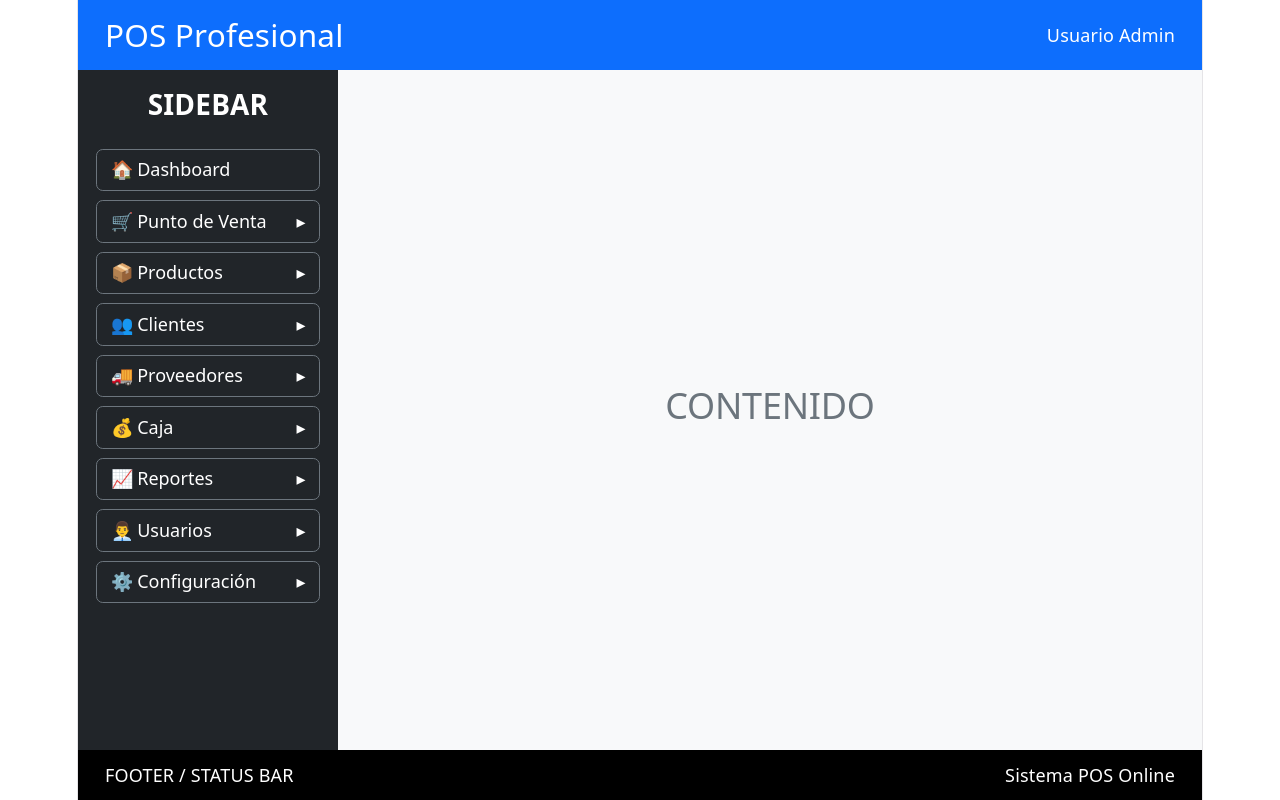
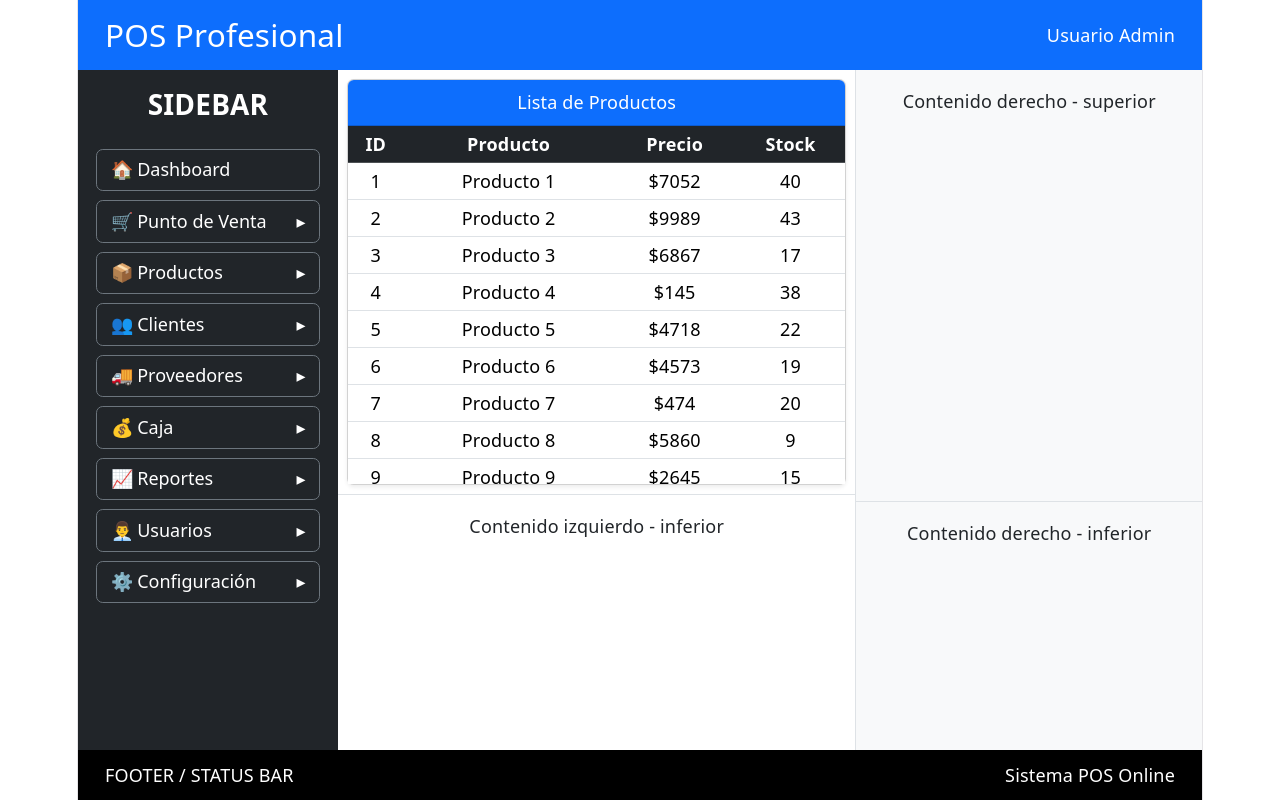
Before and after one commit to gagonzac/frontend-Pos, a React (Vite) app: page / in a window 1280 px wide. Built offline with nearby package versions, Linux system fonts and the light colour scheme.

Commit message:
refactor: Separa en varios archivos modelo React el layout + items colapsables + panales y tabla de carrito

```diff
--- a/src/components/MainContent.jsx
+++ b/src/components/MainContent.jsx
@@ -1,7 +1,84 @@
 function MainContent() {
+  const products = Array.from({ length: 15 }, (_, i) => ({
+    id: i + 1,
+    name: `Producto ${i + 1}`,
+    price: (Math.random() * 10000).toFixed(0),
+    stock: Math.floor(Math.random() * 50),
+  }));
+
   return (
-    <main className="flex-grow-1 bg-light d-flex align-items-center justify-content-center overflow-auto">
-      <h2 className="text-secondary">CONTENIDO</h2>
+    <main className="flex-grow-1 bg-light d-flex overflow-hidden">
+
+      {/* LEFT CONTAINER */}
+      <div
+        className="d-flex flex-column border-end bg-white"
+        style={{
+          width: "60%",
+          minWidth: "300px",
+        }}
+      >
+
+        {/* TOP LEFT - TABLE */}
+        <div style={{ flex: 0.65 }} className="p-2 border-bottom overflow-auto">
+
+          <div className="card h-100 shadow-sm">
+
+            <div className="card-header bg-primary text-white">
+              Lista de Productos
+            </div>
+
+            <div className="card-body p-0 overflow-auto" style={{ maxHeight: "100%" }}>
+
+              <table className="table table-sm table-hover mb-0">
+                <thead className="table-dark">
+                  <tr>
+                    <th>ID</th>
+                    <th>Producto</th>
+                    <th>Precio</th>
+                    <th>Stock</th>
+                  </tr>
+                </thead>
+
+                <tbody>
+                  {products.map((p) => (
+                    <tr key={p.id}>
+                      <td>{p.id}</td>
+                      <td>{p.name}</td>
+                      <td>${p.price}</td>
+                      <td>{p.stock}</td>
+                    </tr>
+                  ))}
+                </tbody>
+              </table>
+
+            </div>
+
+          </div>
+
+        </div>
+
+        {/* BOTTOM LEFT */}
+        <div style={{ flex: 0.35 }} className="p-3 overflow-auto">
+          Contenido izquierdo - inferior
+        </div>
+
+      </div>
+
+      {/* RIGHT CONTAINER */}
+      <div className="d-flex flex-column flex-grow-1 bg-light">
+
+        {/* TOP RIGHT */}
+        <div style={{ flex: 0.65 }} className="p-3 border-bottom overflow-auto">
+          Contenido derecho - superior
+        </div>
+
+        {/* BOTTOM RIGHT */}
+        <div style={{ flex: 0.35 }} className="p-3 overflow-auto">
+          Contenido derecho - inferior
+        </div>
+
+      </div>
+
     </main>
   );
 }
```
